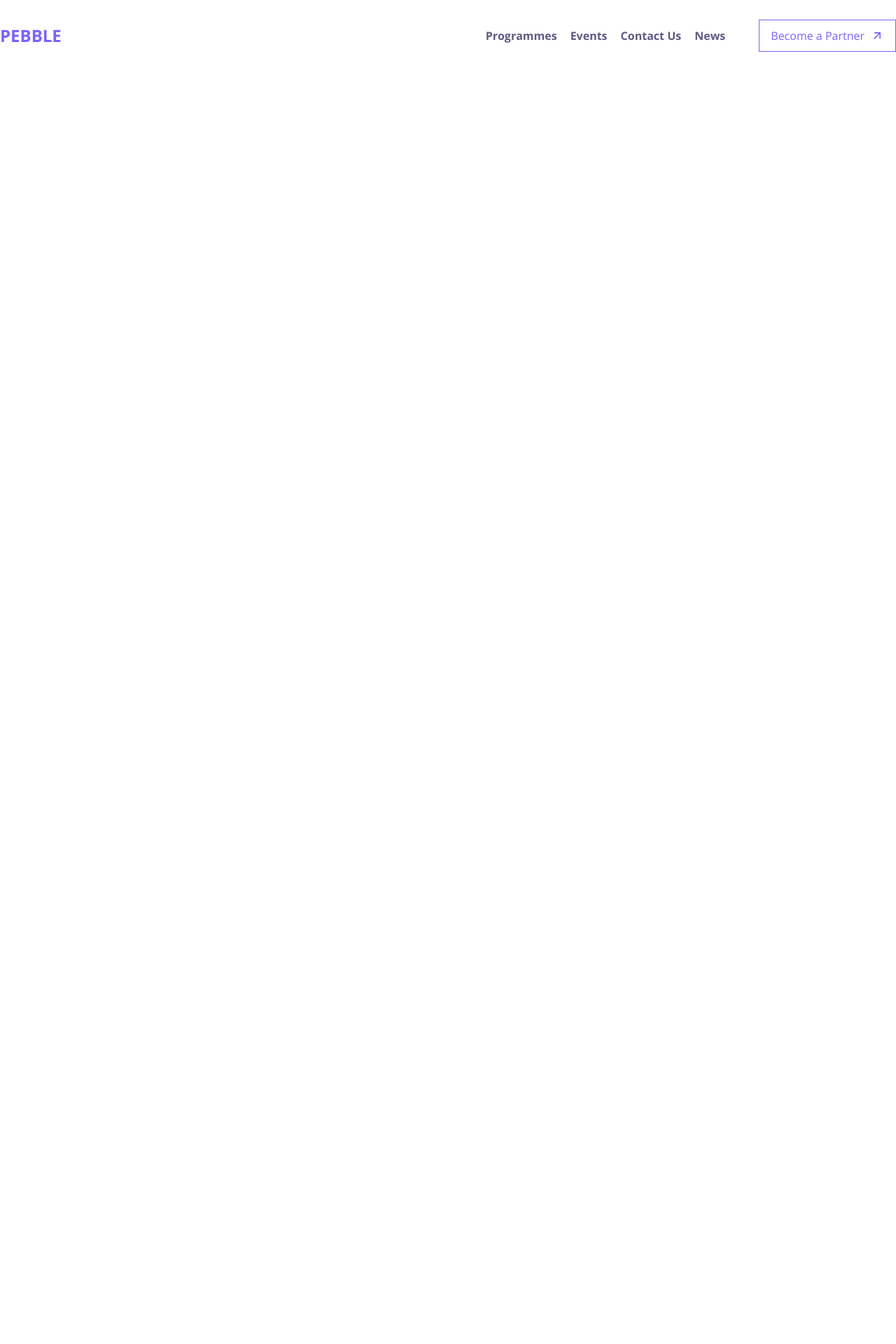
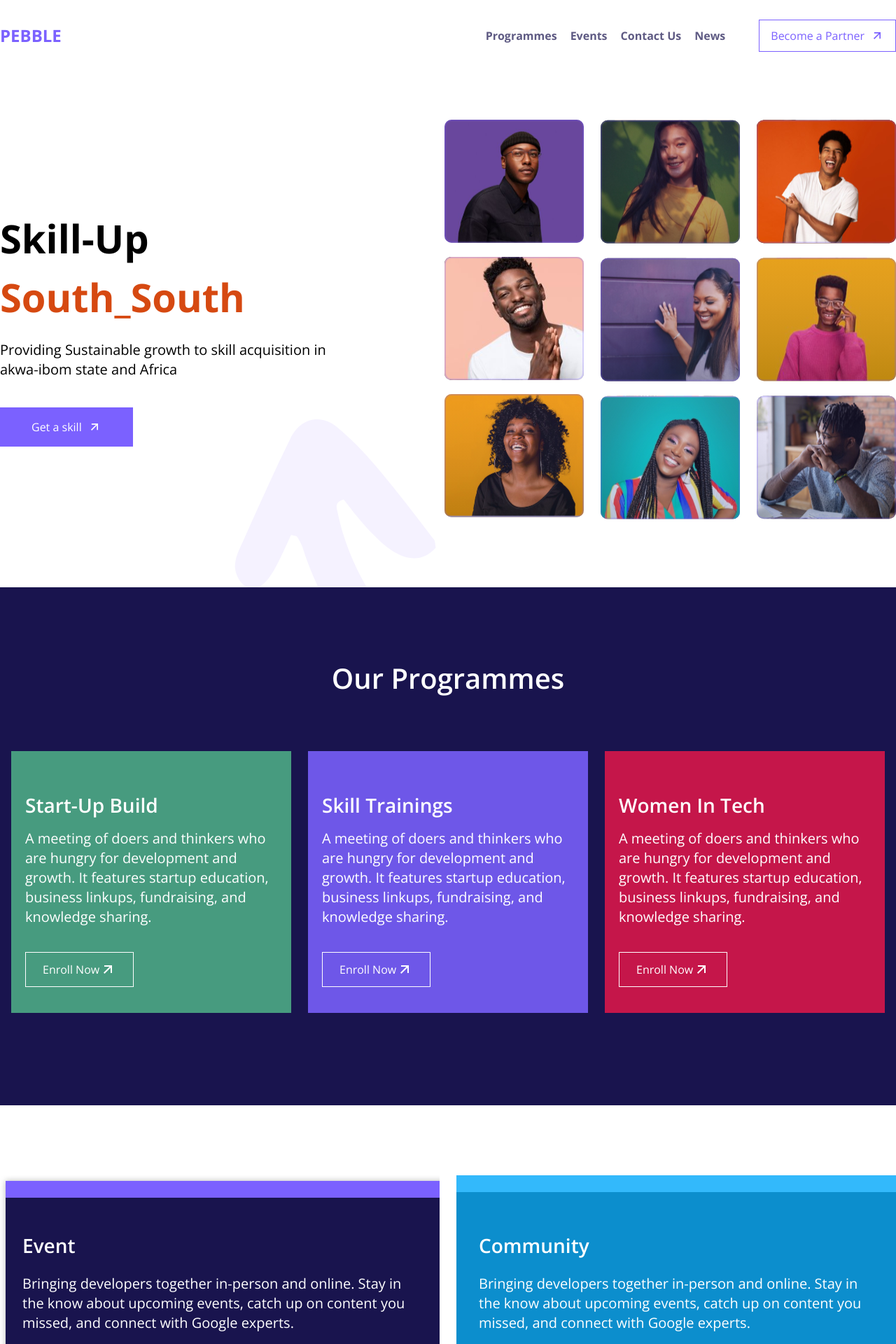
Before and after one commit to ehma90/Pebble, a React (Vite) app: page / in a window 1280 px wide. Shown: the top 1920 px of the page at 70% size. Before the commit the page ends 800 px from the top, so only its background shows below. Built offline with nearby package versions, Linux system fonts and the light colour scheme.

Commit message:
Solve overflow

```diff
--- a/src/App.jsx
+++ b/src/App.jsx
@@ -29,13 +29,13 @@ function App() {
     <>
       {menu && <Modal handleClick={closeMenu} />}
       <Navbar handleClick={showMenu}/>
-      {/* <Hero /> */}
-      {/* <Programmes /> */}
-      {/* <Group /> */}
+      <Hero />
+      <Programmes />
+      <Group />
       {/* <Events /> */}
-      {/* <Update /> */}
-      {/* <Partners /> */}
-      {/* <Footer /> */}
+      <Update />
+      <Partners />
+      <Footer />
     </>
   );
 }
--- a/src/component/Footer.jsx
+++ b/src/component/Footer.jsx
@@ -3,7 +3,7 @@ import React from "react";
 function Footer() {
   return (
     <footer className="bg-[#19144E] py-[50px]">
-      <div className="container mx-4 md:mx-auto">
+      <div className="container px-4 md:mx-auto">
         <div className="flex flex-col md:flex-row md:justify-between">
           <div>
             <h4 className="text-2xl font-[674]">Skill-Up Aks</h4>
--- a/src/component/Group.jsx
+++ b/src/component/Group.jsx
@@ -4,7 +4,7 @@ import communityImg from "../assets/communityImg.svg";
 
 function Group() {
   return (
-    <div className="py-[100px] ">
+    <div className="py-[100px] px-4 md:px-0">
       <div className="container mx-auto">
         <div className="block md:flex md:justify-center md:gap-x-6">
           <div className="event-card">
--- a/src/component/Hero.jsx
+++ b/src/component/Hero.jsx
@@ -12,10 +12,10 @@ import "../style/style.css";
 
 export function Hero() {
   return (
-    <div className="hero-section ">
-      <div className="container mx-auto">
-        <div className="block md:flex md:justify-between md:gap-[47px]">
-          <div className="mx-4 pt-[64px] md:py-[160px] w-[369px] md:w-[500px]">
+    <div className="hero-section">
+      <div className="container md:mx-auto">
+        <div className="block md:flex md:justify-between md:gap-[47px] px-4 md:px-0">
+          <div className="mt-[64px] md:py-[160px] w-full max-w-[369px] md:max-w-[500px]">
             <h1 className="text-[48px] md:text-[56px] font-[674] text-black">
               Skill-Up <br />{" "}
               <span className="text-[#D64911]">South_South</span>
@@ -29,7 +29,7 @@ export function Hero() {
             </button>
           </div>
           <div
-            className="mx-4 md:mx-0 grid gap-x-6 grid-cols-3 py-[97px]"
+            className="grid gap-x-6 grid-cols-3 py-[97px]"
             data-aos="fade-in"
             data-aos-offset="200"
             data-aos-delay="50"
--- a/src/component/Modal.jsx
+++ b/src/component/Modal.jsx
@@ -8,7 +8,7 @@ function Modal({handleClick}) {
       <div className='mx- md:container md:mx-auto'>
         <div className='flex justify-between items-center'>
             <h2 className='text-2xl font-[674]'>Menu</h2>
-            <div className='bg-white p-[10px] rounded-[7.2px]' onClick={handleClick}>
+            <div className='bg-white p-2 rounded-[7.2px]' onClick={handleClick}>
                 <RiCloseLine size={20} color={'#000000'}/>
             </div>
         </div>
--- a/src/component/Partners.jsx
+++ b/src/component/Partners.jsx
@@ -25,26 +25,26 @@ function Partners() {
             </button>
           </div>
 
-          <div className="grid grid-cols-1 md:grid-cols-2 gap-5 w-full max-w-[371px] md:max-w-[528px] mt-[64px] md:mt-0">
-            <div className="px-[6px] py-[16px] md:px-[50px] md:py-[40px] bg-[#302B60] hover:bg-[#19144E] w-[253px] cursor-pointer">
+          <div className=" grid grid-cols-2 gap-5 w-full max-w-[371px] md:max-w-[528px] mt-[64px] md:mt-0">
+            <div className="p-4 md:px-[50px] md:py-[40px] bg-[#302B60] hover:bg-[#19144E] w-[158px] md:w-[253px] cursor-pointer">
               <div className="flex justify-center items-center">
                 <img src={facebook} alt="facebook" />
               </div>
               <p className="text-2xl text-center mt-5">Facebook</p>
             </div>
-            <div className="px-[6px] py-[16px] md:px-[50px] md:py-[40px] bg-[#302B60] hover:bg-[#19144E] w-[253px] cursor-pointer">
+            <div className="p-4 md:px-[50px] md:py-[40px] bg-[#302B60] hover:bg-[#19144E] w-[158px] md:w-[253px] cursor-pointer">
               <div className="flex justify-center items-center">
                 <img src={instagram} alt="instagram" />
               </div>
               <p className="text-2xl text-center mt-5">Instagram</p>
             </div>
-            <div className="px-[6px] py-[16px] md:px-[50px] md:py-[40px] bg-[#302B60] hover:bg-[#19144E] w-[253px] cursor-pointer">
+            <div className="p-4 md:px-[50px] md:py-[40px] bg-[#302B60] hover:bg-[#19144E] w-[158px] md:w-[253px] cursor-pointer">
               <div className="flex justify-center items-center">
                 <img src={twitter} alt="twitter" />
               </div>
               <p className="text-2xl text-center mt-5">Twitter</p>
             </div>
-            <div className="px-[6px] py-[16px] md:px-[50px] md:py-[40px] bg-[#302B60] hover:bg-[#19144E] w-[253px] cursor-pointer">
+            <div className="p-4 md:px-[50px] md:py-[40px] bg-[#302B60] hover:bg-[#19144E] w-[158px] md:w-[253px] cursor-pointer">
               <div className="flex justify-center items-center">
                 <img src={linkedIn} alt="linkedIn" />
               </div>
```
